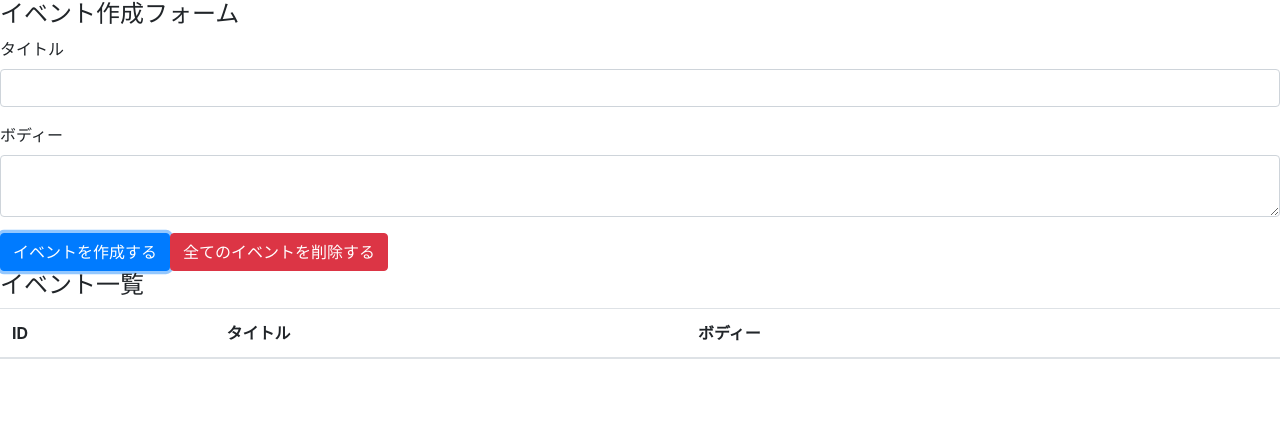
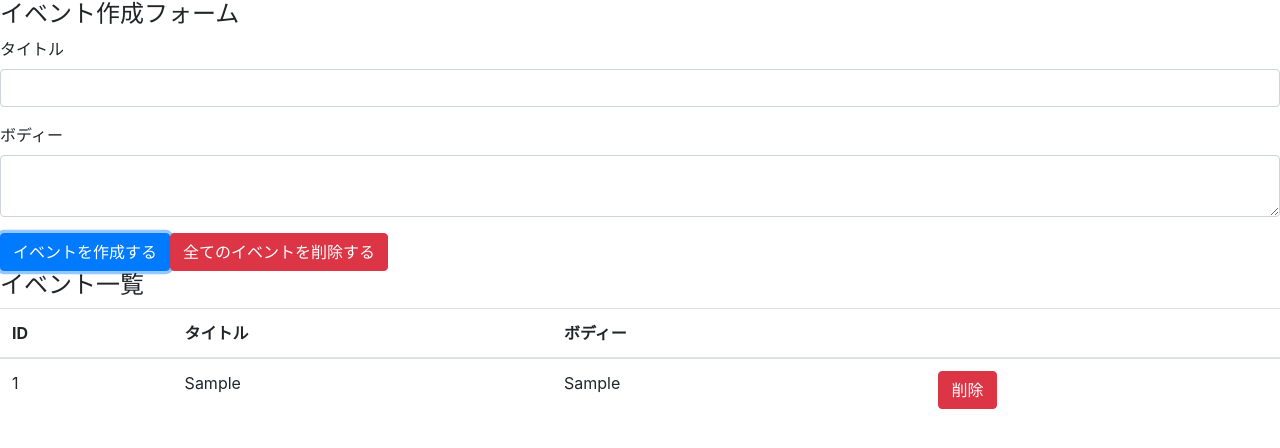
Before and after one commit to kyosuke-date/react-hooks-101, a React (Create React App) app: page / in a window 1280 px wide. Both pictures are taken after typing "Sample", "Sample" into the empty fields and a click on the button "イベントを作成する". Shown: the top 448 px of the page. Built offline with nearby package versions, Linux system fonts and the light colour scheme.

Commit message:
display events, refactor and implement remove event button

```diff
--- a/src/components/App.js
+++ b/src/components/App.js
@@ -2,6 +2,7 @@
 
 import 'bootstrap/dist/css/bootstrap.min.css';
 
+import Event from './Event';
 import reducer from '../reducers/index';
 
 const App = () =>  {
@@ -49,7 +50,7 @@
           </tr>
         </thead>
         <tbody>
-
+          { state.map((event, index) => (<Event key={index} event={event} dispatch={dispatch} />))}
         </tbody>
       </table>
     </div>
--- /dev/null
+++ b/src/components/Event.js
@@ -0,0 +1,18 @@
+import React from 'react';
+
+const Event = ({ dispatch, event }) => {
+  const id = event.id;
+      const handleClickDeleteButton = () => {
+        dispatch({ type: 'DELETE_EVENT', id })
+      }
+      return (
+        <tr>
+          <td>{id}</td>
+          <td>{event.title}</td>
+          <td>{event.body}</td>
+          <td><button type="button" className="btn btn-danger" onClick={handleClickDeleteButton}>削除</button></td>
+        </tr>
+      )
+}
+
+export default Event;
--- a/src/reducers/index.js
+++ b/src/reducers/index.js
@@ -21,7 +21,7 @@
       const id = length === 0 ? 1 : state[length - 1].id + 1;
       return [...state, { id, ...event }];
     case 'DELETE_EVENT':
-      return state;
+      return state.filter(event => event.id !== action.id);
     case 'DELETE_ALL_EVENTS':
       return [];
     default:
```
